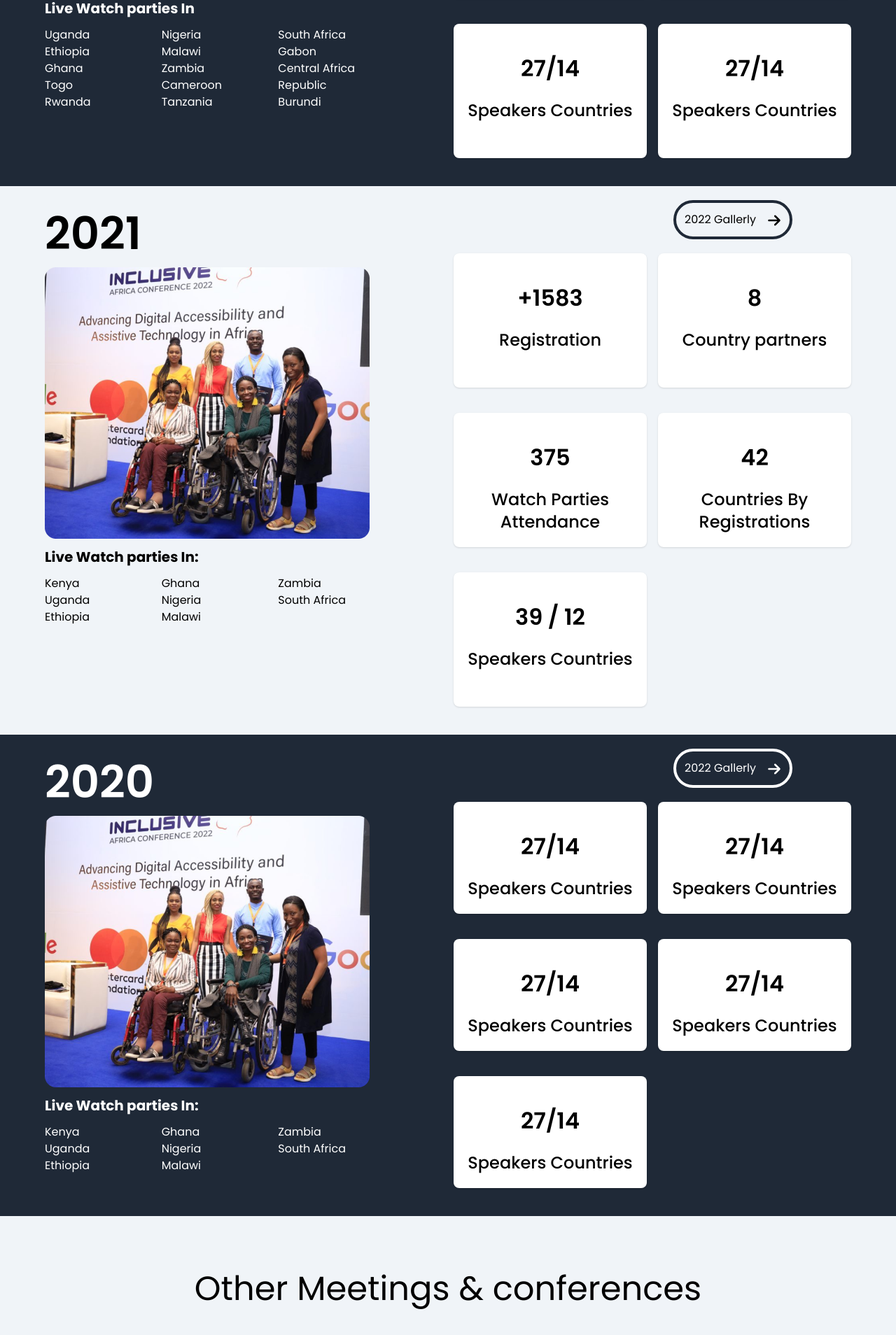
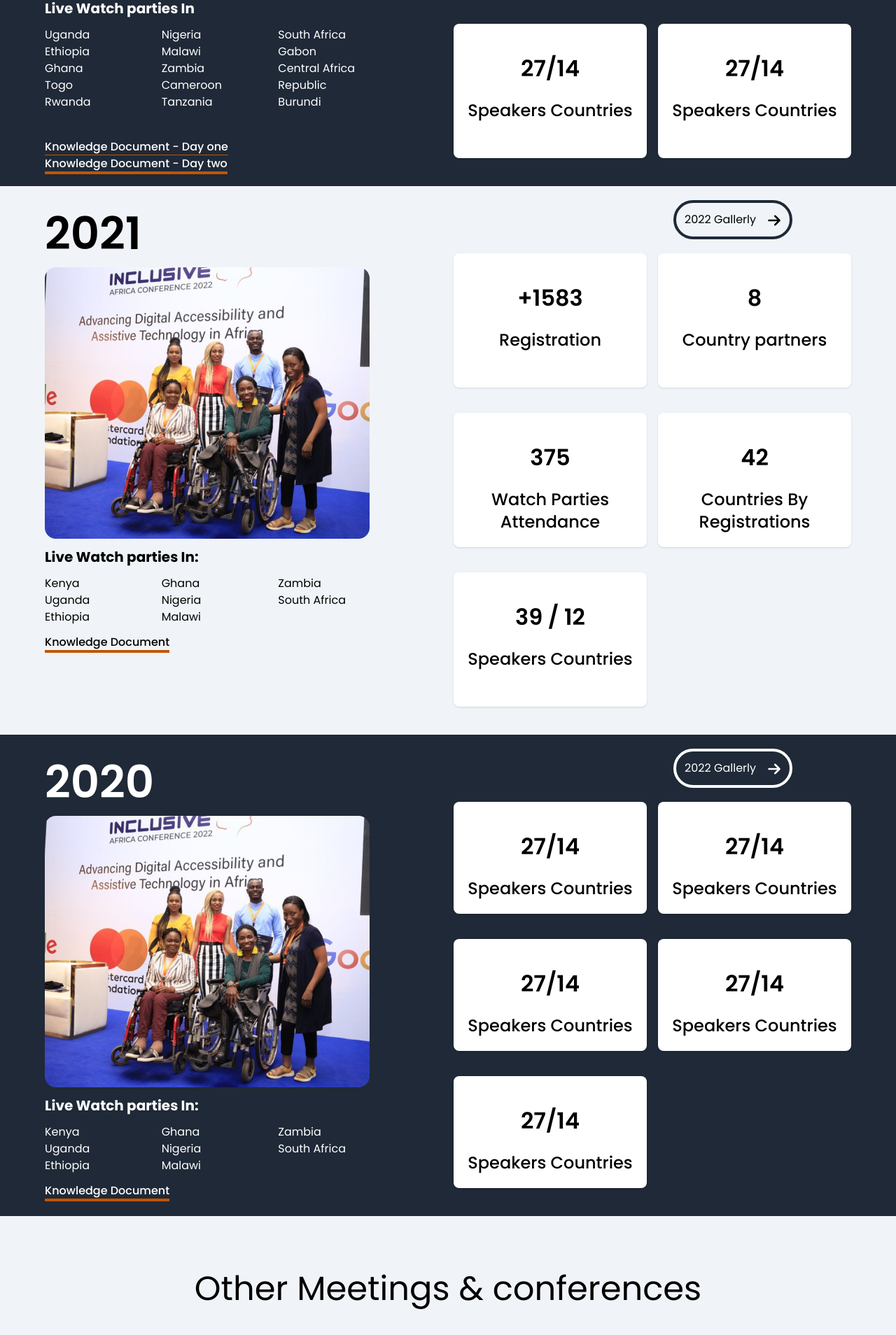
Before and after one commit to inABLE-org/conference-frontend, a Next.js app: page /about in a window 1280 px wide. Shown: the part 4404-6312 px from the top of the page at 70% size. Built offline with nearby package versions, Linux system fonts and the light colour scheme.

Commit message:
merge conflicts

```diff
--- a/src/pages/about/sections/previousconferences.tsx
+++ b/src/pages/about/sections/previousconferences.tsx
@@ -14,7 +14,7 @@ export default function PreviousConference() {
                                 <h3 className="text-white font-semibold text-[64px]">2022</h3>
                                 <img src="assets/img/conference2022.png" />
                                 <h4 className="text-white font-bold text-xl my-3">Live Watch parties In</h4>
-                                <div className="grid grid-cols-3 mt-3 text-white lg:w-[500px]">
+                                <div className="grid grid-cols-3 mt-3 mb-10 text-white lg:w-[500px]">
                                     <div>
                                         <ul>
                                             <li>Uganda</li>
@@ -42,6 +42,8 @@ export default function PreviousConference() {
                                         </ul>
                                     </div>
                                 </div>
+                                <a href="#" className="text-white  border-b border-b-1 border-b-secondary font-medium">Knowledge Document - Day one</a><br></br>
+                                <a href="#" className="text-white  border-b border-b-4 border-b-secondary font-medium">Knowledge Document - Day two</a>
                             </div>
                             <div>
                                 <div className="flex pr-9 mb-5">
@@ -111,7 +113,7 @@ export default function PreviousConference() {
                                 <h3 className="text-dark font-semibold text-[64px]">2021</h3>
                                 <img src="assets/img/conference2022.png" />
                                 <h4 className="text-dark font-bold text-xl my-3">Live Watch parties In:</h4>
-                                <div className="grid grid-cols-3 mt-3 text-dark lg:w-[500px]">
+                                <div className="grid grid-cols-3 my-3 text-dark lg:w-[500px]">
                                     <div>
                                         <ul>
                                             <li>Kenya</li>
@@ -133,6 +135,7 @@ export default function PreviousConference() {
                                         </ul>
                                     </div>
                                 </div>
+                                <a href="#" className="border-b border-b-4 border-b-secondary font-medium">Knowledge Document </a>
                             </div>
                             <div>
                                 <div className="flex pr-9 mb-5">
@@ -193,7 +196,7 @@ export default function PreviousConference() {
                                 <img src="assets/img/conference2022.png" />
                                 <h4 className="text-white font-bold text-xl my-3">Live Watch parties In:</h4>
                                 <div>
-                                    <div className="grid grid-cols-3 mt-3 text-white lg:w-[500px]">
+                                    <div className="grid grid-cols-3 my-3 text-white lg:w-[500px]">
                                         <div className="h-full">
                                             <ul>
                                                 <li>Kenya</li>
@@ -215,6 +218,7 @@ export default function PreviousConference() {
                                             </ul>
                                         </div>
                                     </div>
+                                    <a href="#" className="text-white  border-b border-b-4 border-b-secondary font-medium">Knowledge Document</a>
                                 </div>
                             </div>
                             <div>
```
